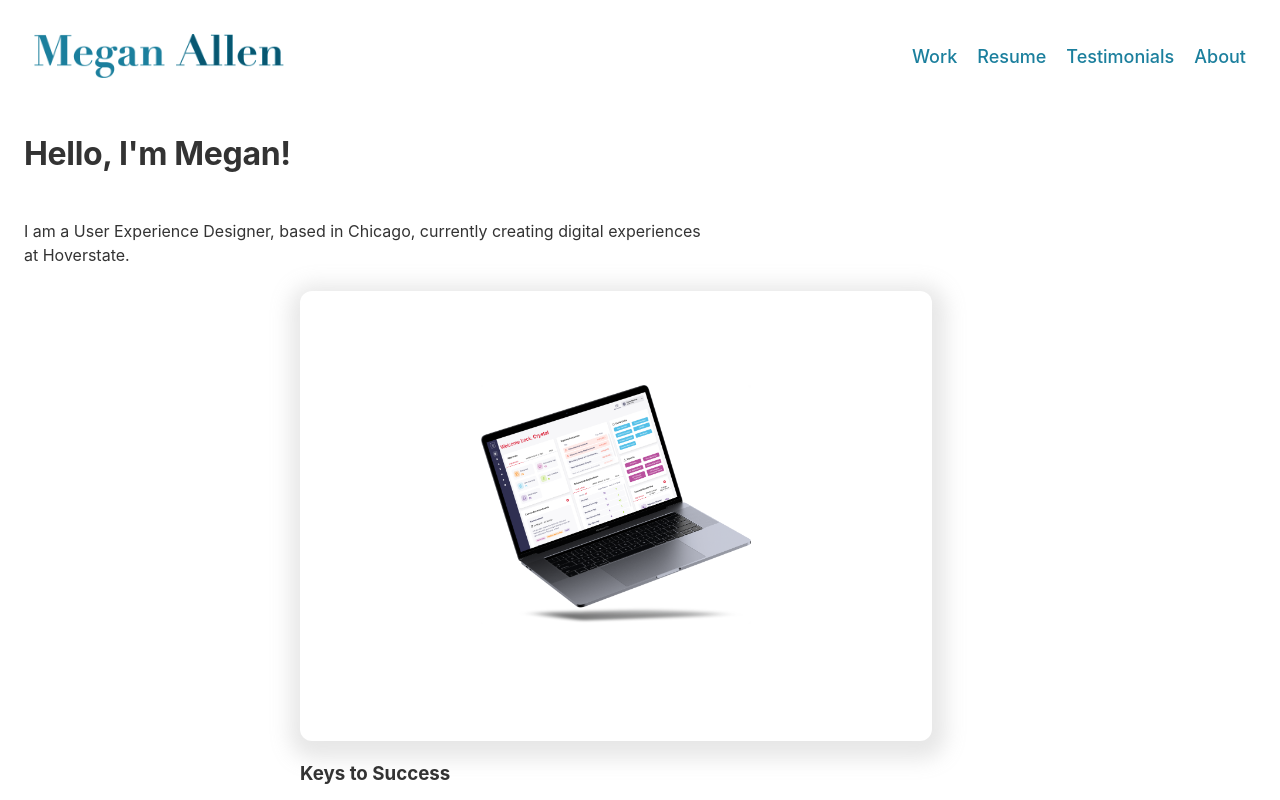
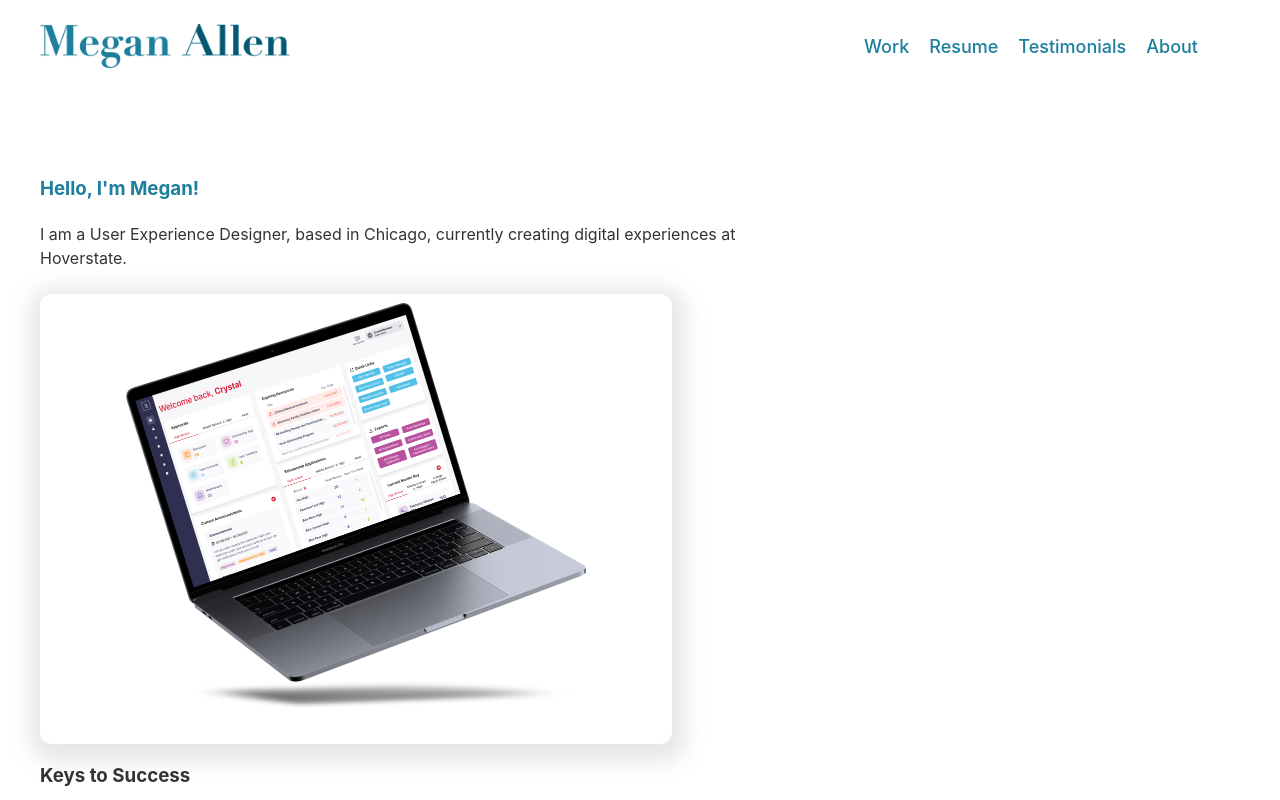
Before and after one commit to bronson-allen/meg-ux-portfolio, a Gatsby site: page / in a window 1280 px wide. Shown: the top 800 px of the page. Built offline with nearby package versions, Linux system fonts and the light colour scheme; Gatsby itself is replaced by a stand-in of ours.

Commit message:
layout changes to make everything centered with even margins

```diff
--- a/src/components/ProjectCard.js
+++ b/src/components/ProjectCard.js
@@ -40,7 +40,7 @@ const styles = {
         padding: '16px'
     },
     image: {
-        maxWidth: '45%',
+        maxWidth: '460px',
     },
     link: {
         display: 'flex',
--- a/src/components/header.js
+++ b/src/components/header.js
@@ -1,25 +1,17 @@
-import * as React from 'react';
-import { Link } from 'gatsby';
-import { StaticImage } from 'gatsby-plugin-image';
-import './layout.css';
+import * as React from 'react'
+import { Link } from 'gatsby'
+import { StaticImage } from 'gatsby-plugin-image'
+import './layout.css'
 
 function Header() {
   return (
     <header style={styles.headerStyle}>
-      {/* <img
-      alt="Megan Allen Logo"
-      height={20}
-      style={{ margin: 0 }}
-      src="../images/iPhone1.png"
-    /> */}
-
-      <Link
-        to="/"
-        style={styles.linkStyle}
-      >
-        <StaticImage alt="Megan Allen Logo" width={250} src="../images/MeganAllen.png" />
-      </Link>
-      <div style={styles.link}>
+      <div>
+        <Link to="/">
+          <StaticImage alt="Megan Allen Logo" width={250} src="../images/MeganAllen.png" />
+        </Link>
+      </div>
+      <div>
         <Link
           activeClassName="secondary-link"
           to="../work"
@@ -50,24 +42,21 @@ function Header() {
         </Link>
       </div>
     </header>
-  );
+  )
 }
 
 const styles = {
   headerStyle: {
-    margin: '0 auto',
-    padding: 'var(--space-4) var(--size-gutter)',
+    padding: 'var(--space-4) var(--space-5) var(--space-4) 0',
     display: 'flex',
     alignItems: 'center',
     justifyContent: 'space-between',
+    width: '100%',
+    marginBottom: `var(--space-6)`
   },
-  link: {
-    display: 'flex',
-    justifyContent: 'flex-end',
-  },
+
   linkStyle: {
     fontSize: 'var(--font-lg)',
-    // textDecoration: `none`,
     margin: '10px',
 
   },
--- a/src/components/layout.css
+++ b/src/components/layout.css
@@ -23,7 +23,7 @@
   --space-4: 24px;
   --space-5: 32px;
   --space-6: 64px;
-  --size-content: 54rem;
+  --size-content: 90rem;
   --size-gutter: var(--space-4);
   --size-gap: var(--space-6);
 }
@@ -180,7 +180,7 @@ li > p {
   margin-bottom: calc(var(--space-4) / 2);
 }
 p {
-  max-width: 680px;
+  max-width: 740px;
 }
 code {
   font-size: 0.875rem;
--- a/src/components/layout.js
+++ b/src/components/layout.js
@@ -25,15 +25,16 @@ const Layout = ({ children }) => {
 
   return (
     <>
-      <Header siteTitle={data.site.siteMetadata?.title || `Title`} />
       <div>
         <main style={{
+          maxWidth: `var(--size-content)`,
           margin: `0 auto`,
-          padding: `var(--size-gutter)`,
           display: 'flex',
           flexDirection: 'column',
+          padding: '0 40px',
         }}
         >
+        <Header siteTitle={data.site.siteMetadata?.title || `Title`} />
           {children}
         </main>
         <footer
--- a/src/pages/index.js
+++ b/src/pages/index.js
@@ -45,27 +45,50 @@ const IndexPage = () => {
   return (
     <Layout>
       <div style={styles.titleContainer}>
-        <h1>Hello, I&apos;m Megan!</h1>
+        <h3 style={{color: `var(--color-primary)`}}>Hello, I&apos;m Megan!</h3>
         <p>I am a User Experience Designer, based in Chicago, currently creating digital experiences at Hoverstate.</p>
       </div>
-      <div style={styles.projectsContainer}>
-        {projects.map((project, i) => (
-          <ProjectCard key={i} title={project.title} name={project.name} imgSrc={project.imgSrc} url={project.url} text={project.text} />
-        ))}
+      <div>
+        <div style={styles.row}>
+          {projects.slice(0, 2).map((project, i) => (
+            <div  key={i} style={styles.column}>
+                <ProjectCard title={project.title} name={project.name} imgSrc={project.imgSrc} url={project.url} text={project.text} />
+            </div>
+          ))}
+        </div>
+        <div style={styles.row}>
+          {projects.slice(2).map((project, i) => (
+            <div  key={i} style={styles.column}>
+                <ProjectCard title={project.title} name={project.name} imgSrc={project.imgSrc} url={project.url} text={project.text} />
+            </div>
+          ))}
+        </div>
       </div>
     </Layout>
   )
 }
 
 const styles = {
-  projectsContainer: {
+
+  row: {
     display: 'flex',
+    flexDirection: 'row',
     flexWrap: 'wrap',
-    justifyContent: 'center'
-  },
-  titleContainer: {
     width: '100%',
   },
+
+  column: {
+    display: 'flex',
+    flexDirection: 'column',
+    flexBasis: '100%',
+    flex: 1,
+  },
+
+  titleContainer: {
+    alignSelf: 'flex-start',
+    width: '100%'
+  },
+
 }
 
 /**
```
Also changed, not shown: src/images/iPhone1.png.
